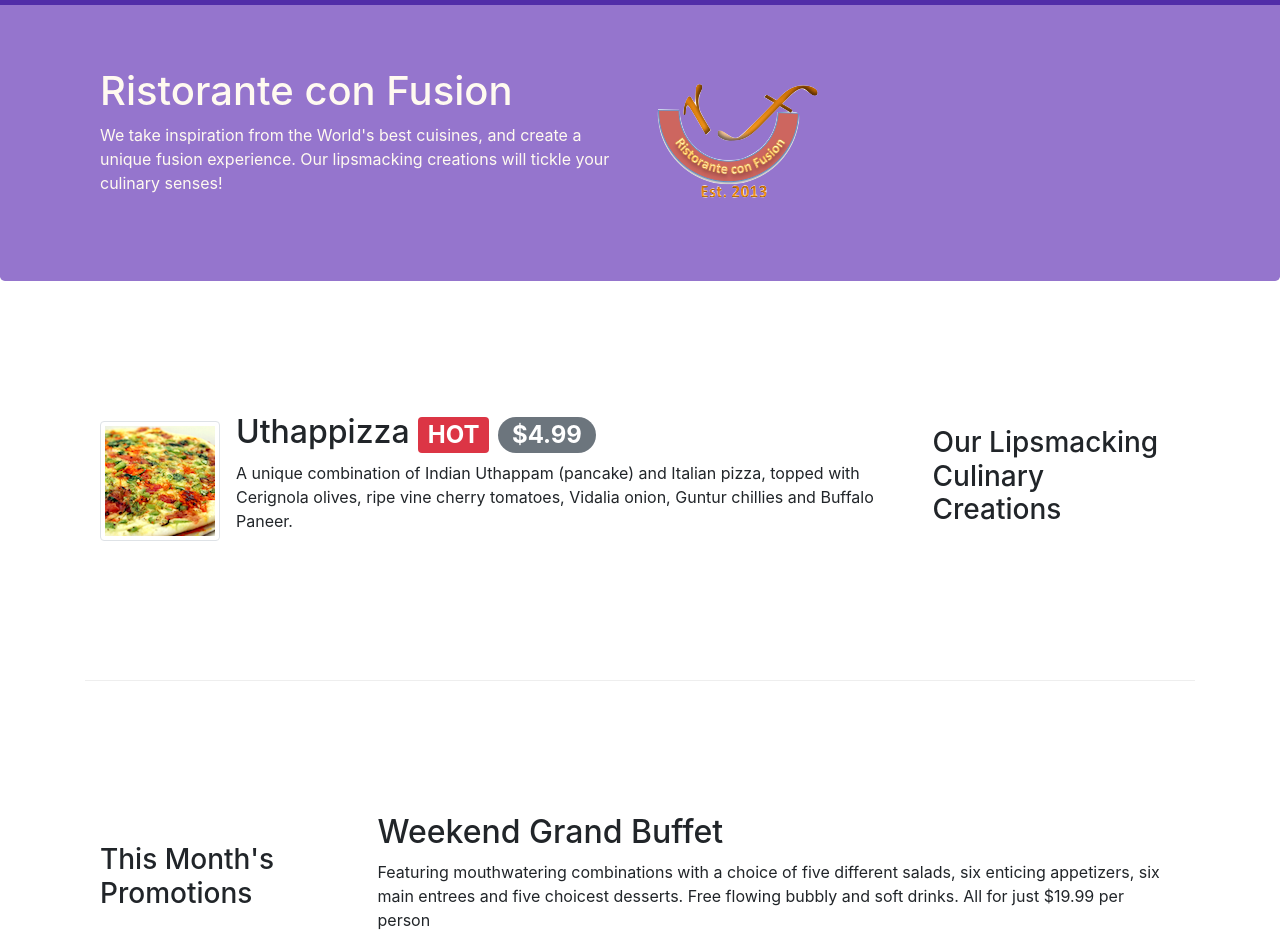
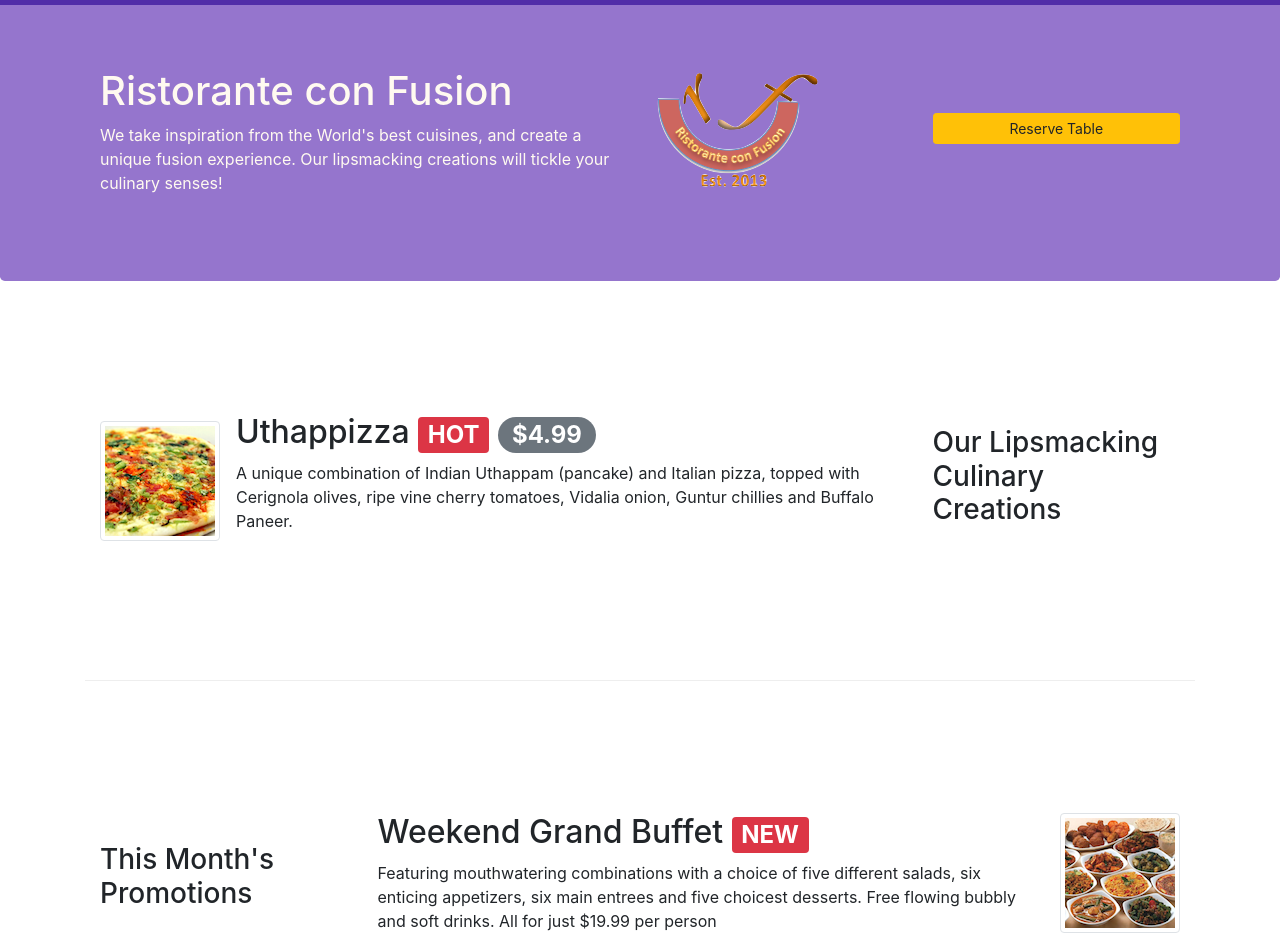
Before and after one commit to hhuuthien/bootstrap-starter-coursera, a website: page index.html in a window 1280 px wide. Shown: the part 53-1005 px from the top of the page. Drawn offline with nearby package versions, Linux system fonts and the light colour scheme.

Commit message:
task2 and task3

```diff
--- a/index.html
+++ b/index.html
@@ -80,8 +80,21 @@
               your culinary senses!
             </p>
           </div>
-          <div class="col-12 col-sm align-self-center">
-            <img src="img/logo.png" class="img-fluid" />
+          <div class="col-12 col-sm-6">
+            <div class="row">
+              <div class="col-6 align-self-center">
+                <img src="img/logo.png" class="img-fluid" />
+              </div>
+              <div class="col-6 align-self-center">
+                <a
+                  class="btn btn-sm btn-block btn-warning"
+                  href="#reserve-table"
+                  role="button"
+                >
+                  Reserve Table
+                </a>
+              </div>
+            </div>
           </div>
         </div>
       </div>
@@ -105,7 +118,7 @@
                 <span class="badge badge-danger">HOT</span>
                 <span class="badge badge-pill badge-secondary">$4.99</span>
               </h2>
-              <p>
+              <p class="d-none d-sm-block">
                 A unique combination of Indian Uthappam (pancake) and Italian
                 pizza, topped with Cerignola olives, ripe vine cherry tomatoes,
                 Vidalia onion, Guntur chillies and Buffalo Paneer.
@@ -120,13 +133,26 @@
           <h3>This Month's Promotions</h3>
         </div>
         <div class="col col-sm col-md">
-          <h2>Weekend Grand Buffet</h2>
-          <p>
-            Featuring mouthwatering combinations with a choice of five different
-            salads, six enticing appetizers, six main entrees and five choicest
-            desserts. Free flowing bubbly and soft drinks. All for just $19.99
-            per person
-          </p>
+          <div class="media">
+            <div class="media-body">
+              <h2 class="mt-0">
+                Weekend Grand Buffet <span class="badge badge-danger">NEW</span>
+              </h2>
+              <p class="d-none d-sm-block">
+                Featuring mouthwatering combinations with a choice of five
+                different salads, six enticing appetizers, six main entrees and
+                five choicest desserts. Free flowing bubbly and soft drinks. All
+                for just $19.99 per person
+              </p>
+            </div>
+            <div class="media-right">
+              <img
+                class="d-flex ml-3 img-thumbnail align-self-center"
+                src="img/buffet.png"
+                alt="buffet"
+              />
+            </div>
+          </div>
         </div>
       </div>
 
@@ -155,7 +181,7 @@
         </div>
       </div>
 
-      <div class="row row-content justify-content-center">
+      <div class="row row-content justify-content-center" id="reserve-table">
         <div class="col-12 col-sm-8">
           <div class="card">
             <h3 class="card-header bg-warning text-white">Reserve a table</h3>
```
